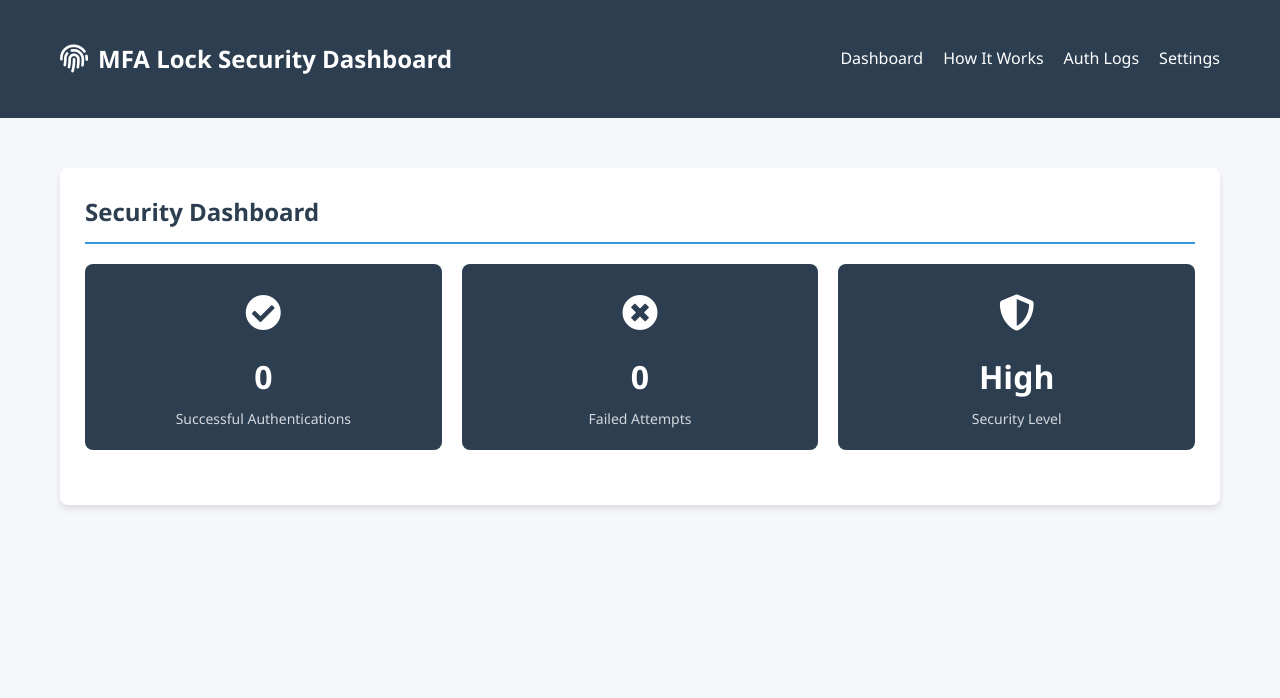
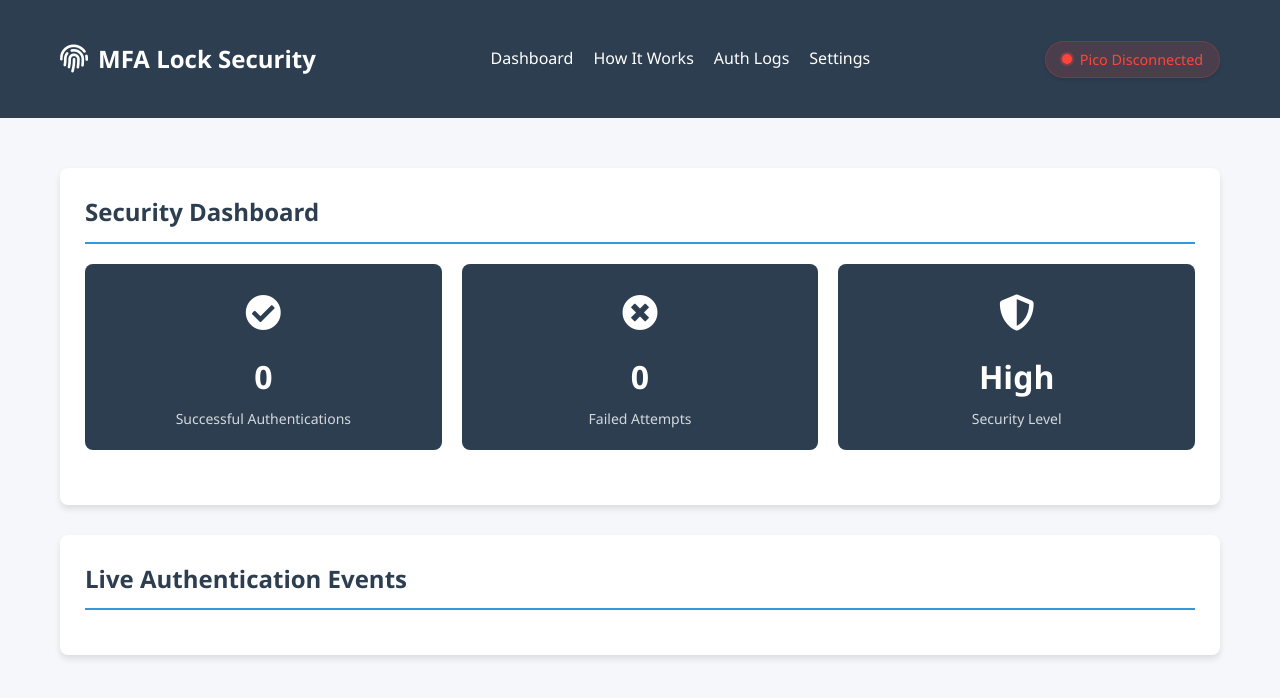
Before and after one commit to jameskong098/mfalock, a Flask app: page / in a window 1280 px wide. Shown: the top 698 px of the page. Run offline with Flask 3, Linux system fonts and the light colour scheme.

Commit message:
make pico connection status indicator better looking

```diff
--- a/web_UI/static/css/styles.css
+++ b/web_UI/static/css/styles.css
@@ -272,6 +272,72 @@ tr:hover {
     color: white;
 }
 
+.connection-status-container {
+    margin-left: 20px;
+    display: flex;
+    align-items: center;
+}
+
+.status-indicator {
+    display: flex;
+    align-items: center;
+    padding: 6px 12px;
+    border-radius: 20px;
+    font-size: 0.9rem;
+    font-weight: 500;
+    transition: all 0.3s ease;
+    box-shadow: 0 2px 4px rgba(0, 0, 0, 0.1);
+    width: 175px;
+    box-sizing: border-box;
+    justify-content: center;
+}
+
+.status-indicator .status-text {
+    white-space: nowrap;
+    overflow: hidden;
+    text-overflow: ellipsis;
+}
+
+.status-indicator .status-icon {
+    width: 10px;
+    height: 10px;
+    border-radius: 50%;
+    margin-right: 8px;
+    transition: all 0.3s ease;
+}
+
+.status-indicator.success {
+    background-color: rgba(52, 199, 89, 0.15);
+    color: #34c759;
+    border: 1px solid rgba(52, 199, 89, 0.2);
+}
+
+.status-indicator.success .status-icon {
+    background-color: #34c759;
+    box-shadow: 0 0 0 2px rgba(52, 199, 89, 0.3);
+}
+
+.status-indicator.failure {
+    background-color: rgba(255, 69, 58, 0.15);
+    color: #ff453a;
+    border: 1px solid rgba(255, 69, 58, 0.2);
+}
+
+.status-indicator.failure .status-icon {
+    background-color: #ff453a;
+    box-shadow: 0 0 0 2px rgba(255, 69, 58, 0.3);
+}
+
+@keyframes pulse {
+    0% { transform: scale(1); }
+    50% { transform: scale(1.1); }
+    100% { transform: scale(1); }
+}
+
+.status-indicator.status-changed {
+    animation: pulse 0.5s ease-in-out;
+}
+
 @media (max-width: 768px) {
     .header-content {
         flex-direction: column;
--- a/web_UI/static/js/common.js
+++ b/web_UI/static/js/common.js
@@ -7,8 +7,17 @@ function formatDate(date) {
 
 // WebSocket connection for real-time updates
 let socket;
+// Status check interval (in milliseconds)
+const STATUS_CHECK_INTERVAL = 2000;
+let statusCheckTimer;
 
 document.addEventListener('DOMContentLoaded', function() {
+    // Initial status check
+    checkPicoStatus();
+
+    // Setup periodic status checking
+    statusCheckTimer = setInterval(checkPicoStatus, STATUS_CHECK_INTERVAL);
+
     // Setup WebSocket connection if SocketIO is available
     if (typeof io !== 'undefined') {
         socket = io.connect(window.location.origin);
@@ -17,28 +26,80 @@ document.addEventListener('DOMContentLoaded', function() {
             console.log('WebSocket connected');
         });
 
+        socket.on('disconnect', function() {
+            console.log('WebSocket disconnected');
+        });
+
         socket.on('status_update', function(data) {
             updateStatusIndicators(data);
         });
+
+        socket.on('auth_event', function(data) {
+            displayLiveEvent(data);
+        });
     }
 });
+
+// Check Pico status via API endpoint
+function checkPicoStatus() {
+    fetch('/api/pico_status')
+        .then(response => response.json())
+        .then(data => {
+            updateStatusIndicators(data);
+        })
+        .catch(error => {
+            console.error('Error fetching Pico status:', error);
+        });
+}
 
 // Update status indicators based on data from server
 function updateStatusIndicators(data) {
     const picoStatus = document.getElementById('pico-status');
     if (picoStatus) {
-        picoStatus.textContent = data.pico_connected ? 'Connected' : 'Disconnected';
-        picoStatus.className = data.pico_connected ? 'success' : 'failure';
+        const wasConnected = picoStatus.classList.contains('success');
+        const isNowConnected = data.pico_connected;
+
+        picoStatus.className = 'status-indicator ' + (isNowConnected ? 'success' : 'failure');
+        picoStatus.querySelector('.status-text').textContent = isNowConnected ? 'Pico Connected' : 'Pico Disconnected';
+
+        if (wasConnected !== isNowConnected) {
+            picoStatus.classList.add('status-changed');
+            setTimeout(() => {
+                picoStatus.classList.remove('status-changed');
+            }, 600);
+        }
     }
 
     // Update auth counts if available on the current page
     const successCount = document.getElementById('successful-auth-count');
-    if (successCount) {
+    if (successCount && data.auth_success_count !== undefined) {
         successCount.textContent = data.auth_success_count;
     }
 
     const failCount = document.getElementById('failed-auth-count');
-    if (failCount) {
+    if (failCount && data.auth_failure_count !== undefined) {
         failCount.textContent = data.auth_failure_count;
     }
 }
+
+// Display live authentication events
+function displayLiveEvent(event) {
+    const liveEventsList = document.getElementById('live-events');
+    if (liveEventsList) {
+        const eventItem = document.createElement('li');
+        eventItem.className = event.status === 'success' ? 'success-event' : 'failure-event';
+        eventItem.textContent = `${formatDate(event.timestamp)}: ${event.status.toUpperCase()} - ${event.details}`;
+
+        // Add to the beginning of the list
+        if (liveEventsList.firstChild) {
+            liveEventsList.insertBefore(eventItem, liveEventsList.firstChild);
+        } else {
+            liveEventsList.appendChild(eventItem);
+        }
+
+        // Limit the number of visible events
+        if (liveEventsList.children.length > 100) {
+            liveEventsList.removeChild(liveEventsList.lastChild);
+        }
+    }
+}
--- a/web_UI/templates/base.html
+++ b/web_UI/templates/base.html
@@ -14,7 +14,7 @@
             <div class="header-content">
                 <div class="logo">
                     <i class="fas fa-fingerprint"></i>
-                    <h1>MFA Lock Security Dashboard</h1>
+                    <h1>MFA Lock Security</h1>
                 </div>
                 <nav>
                     <ul>
@@ -24,6 +24,12 @@
                         <li><a href="{{ url_for('settings') }}">Settings</a></li>
                     </ul>
                 </nav>
+                <div class="connection-status-container">
+                    <div id="pico-status" class="status-indicator disconnected">
+                        <div class="status-icon"></div>
+                        <span class="status-text">Disconnected</span>
+                    </div>
+                </div>
             </div>
         </div>
     </header>
--- a/web_UI/templates/dashboard.html
+++ b/web_UI/templates/dashboard.html
@@ -22,6 +22,10 @@
             </div>
         </div>
     </div>
+    <div class="card">
+        <h2 class="section-title">Live Authentication Events</h2>
+        <ul id="live-events" class="live-events-list"></ul>
+    </div>
 </section>
 {% endblock %}
 
--- a/web_UI/web_server.py
+++ b/web_UI/web_server.py
@@ -54,6 +54,7 @@ def setup_pico_connection():
 
     if "MicroPython Board in FS mode" and "2e8a:0005" not in result.stdout:
         logger.error("Could not find Pico device. Please check connection.")
+        pico_connected = False
         return False
 
     logger.info("Pico device detected")
@@ -267,7 +268,7 @@ def get_logs():
     """API endpoint to get authentication logs"""
     return jsonify(auth_log_entries)
 
-@app.route('/api/status')
+@app.route('/api/pico_status')
 def get_status():
     """API endpoint to check system status"""
     return jsonify({
```
